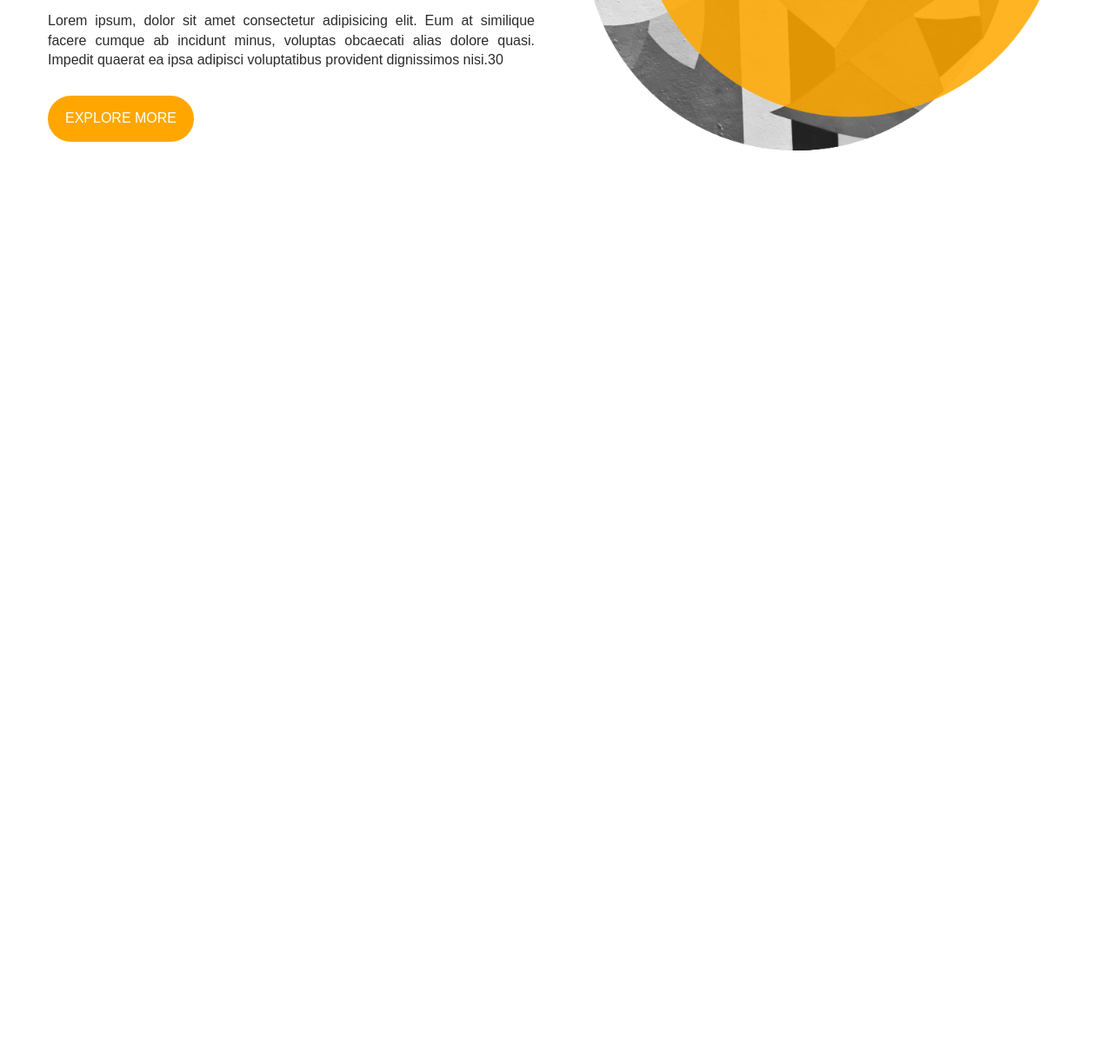
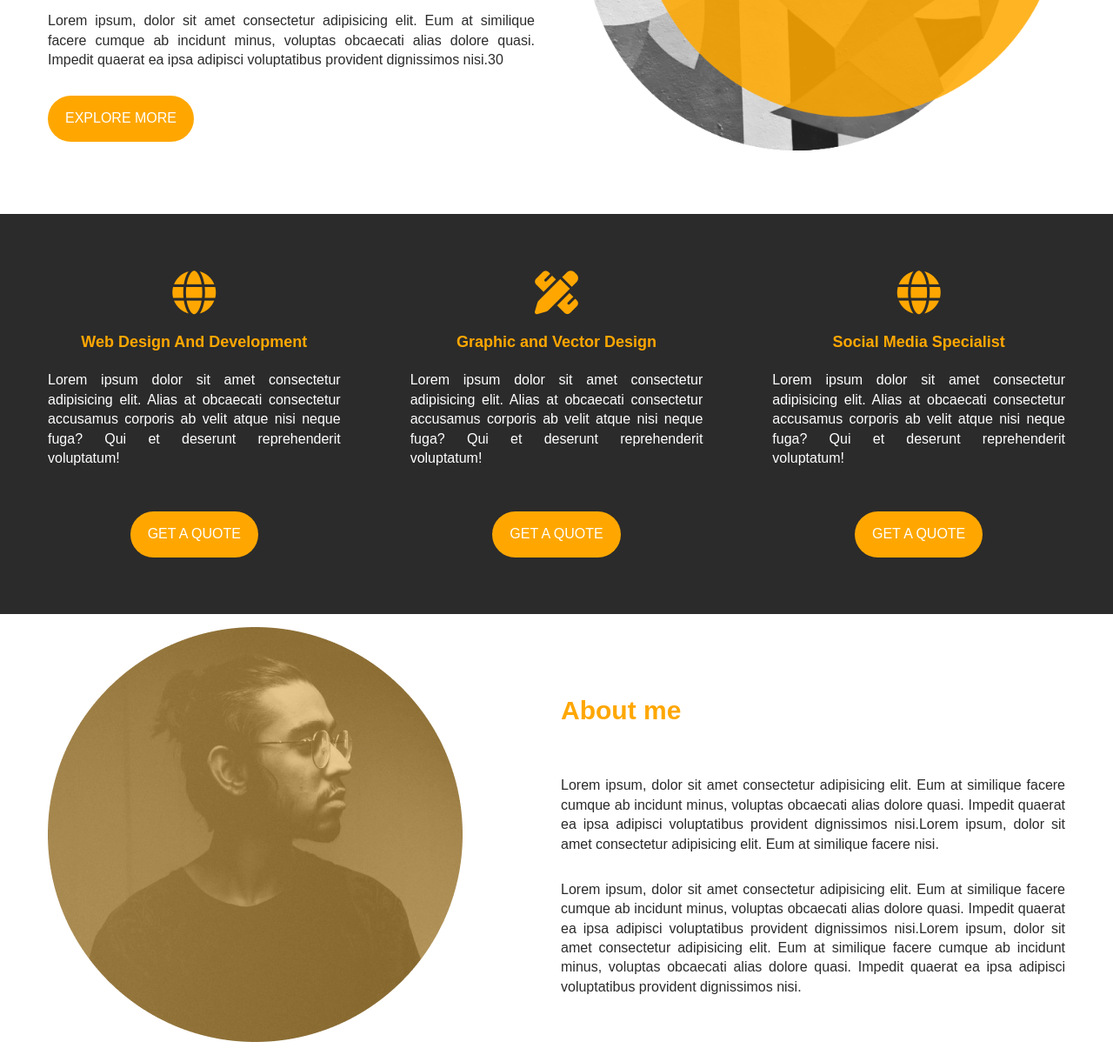
Before and after one commit to bondad-ui/basic-cvd, a plain HTML site: page index.html in a window 1280 px wide. Shown: the part 500-1713 px from the top of the page at 87% size. Before the commit the page ends 800 px from the top, so only its background shows below. Drawn offline with Linux system fonts and the light colour scheme.

Commit message:
srvc 100

```diff
--- a/index.html
+++ b/index.html
@@ -5,6 +5,9 @@
     <meta name="viewport" content="width=device-width, initial-scale=1.0" />
     <title>Creative VISUAL Designs </title>
     <link rel="stylesheet" href="/style.css">
+    <script src="https://kit.fontawesome.com/a6726e13c6.js"
+    crossorigin="anonymous"
+    ></script>
   </head>
   <body>
  <header class="header">
@@ -46,6 +49,47 @@
         </div>
       </div>
     </section>
+
+    <section class="srvc">
+      <div class="container">
+        <div class="srvc__wrapper">
+          <div class="srvc__card">
+            <i class="fa-solid fa-globe"></i>
+            <h4> Web Design And Development</h4>
+            <p>Lorem ipsum dolor sit amet consectetur adipisicing elit. Alias at obcaecati consectetur accusamus corporis ab velit atque nisi neque fuga? Qui et deserunt reprehenderit voluptatum!
+            </p>
+            <a href="" class="btn bg--primary">GET A QUOTE</a>
+          </div>
+          <div class="srvc__card">
+            <i class="fa-solid fa-pen-ruler"></i>
+            <h4> Graphic and Vector Design</h4>
+            <p>Lorem ipsum dolor sit amet consectetur adipisicing elit. Alias at obcaecati consectetur accusamus corporis ab velit atque nisi neque fuga? Qui et deserunt reprehenderit voluptatum!
+            </p>
+            <a href="" class="btn bg--primary">GET A QUOTE</a>
+          </div>
+          <div class="srvc__card">
+            <i class="fa-solid fa-globe"></i>
+            <h4> Social Media Specialist</S> </h4>
+            <p>Lorem ipsum dolor sit amet consectetur adipisicing elit. Alias at obcaecati consectetur accusamus corporis ab velit atque nisi neque fuga? Qui et deserunt reprehenderit voluptatum!
+            </p>
+            <a href="" class="btn bg--primary">GET A QUOTE</a>
+          </div>
+        </div>
+      </div>
+    </section>
+
     <script src="/script.js"></script>
   </body>
 </html>
+
+ <section class="aboutme">
+      <div class="container">
+        <div class="aboutme__wrapper">
+          <div class="aboutme__text">
+            <h1>About me</h1>
+            <p>Lorem ipsum, dolor sit amet consectetur adipisicing elit. Eum at similique facere cumque ab incidunt minus, voluptas obcaecati alias dolore quasi. Impedit quaerat ea ipsa adipisci voluptatibus provident dignissimos nisi.Lorem ipsum, dolor sit amet consectetur adipisicing elit. Eum at similique facere nisi.
+            </p>
+            <p>Lorem ipsum, dolor sit amet consectetur adipisicing elit. Eum at similique facere cumque ab incidunt minus, voluptas obcaecati alias dolore quasi. Impedit quaerat ea ipsa adipisci voluptatibus provident dignissimos nisi.Lorem ipsum, dolor sit amet consectetur adipisicing elit. Eum at similique facere cumque ab incidunt minus, voluptas obcaecati alias dolore quasi. Impedit quaerat ea ipsa adipisci voluptatibus provident dignissimos nisi.
+</p>
+          </div>
+          <img src="img/about2.png" alt="">
--- a/style.css
+++ b/style.css
@@ -1,4 +1,4 @@
-* {
+*   {
     -webkit-box-sizing: border-box;
     -moz-box-sizing: border-box;
     box-sizing: border-box;
@@ -119,8 +119,8 @@ img {
   /* GRID */
   .container{
     max-width:120rem;
-    margin:0 auto;
-    padding:1.5rem;
+    margin: 0 auto;
+    padding: 1.5rem;
   }
 
 /* HEADER */
@@ -129,7 +129,7 @@ img {
     position: fixed;
     width: 100%
 }
-.header .branding h3{
+.header .branding h3 {
     color:#ffffff;
     font-size:2.5rem;
     font-weight: 600;
@@ -138,7 +138,7 @@ img {
     color:#ffa700;
 }
 .header .branding{
-    display: flex;
+    display:flex;
     align-items: center;
     gap: 2rem;
 }
@@ -149,90 +149,90 @@ img {
 .header .header__nav ul{
     display: flex;
     align-items: center;
-    gap: 2.5rem
+    gap: 2.5rem;
 }
 .header .header__nav ul li:hover a{
-    color: #ffa700;
+    color:#ffa700;
 }
 .header .header__nav ul li:hover{
     scale: 1.1;
-    transition: 0.2s ease;
+    transition: 0.5s ease;
 }
 .header .header__wrapper {
     display: flex;
     align-items: center;
     justify-content: space-between;
 }
-.header .toggle__menu {
-  display: none;
+.header .toggle__menu{
+  display:none;
 }
 .header .toggle__menu span{
   width:3rem;
   height:0.3rem;
-  border-radius: 5rem;
-  background-color: #ffa700;
-  display: block;
-  transition:.5s ease;
+  border-radius:5rem;
+  background-color:#ffa700;
+  display:block;
+  transition:0.5s ease;
 }
 .header .toggle__menu span:nth-child(2){
- margin: 0.5rem 0;
+  margin:0.5rem 0;
 }
 .header .toggle__menu.open span:first-child{
-  transform:translateY(10px) rotate(225deg);
-  transition:.5s ease;
+  transform: translateY(8px) rotate(225deg);
+  transition:0.5s ease;
 }
 .header .toggle__menu.open span:nth-child(2){
-  opacity: 0;
+  opacity:0;
 }
 .header .toggle__menu.open span:last-child{
-  transform:translateY(-7px) rotate(-225deg);
-  transition:.5s ease;
+  transform: translateY(-8px) rotate(-225deg);
+  transition:0.5s ease;
 }
 .header .header__nav.open {
   right: 0rem;
-  transition: .5s ease;
+  transition: 0.5s ease;
 }
 /* HEADER MOBILE VIEW */
-@media screen and (max-width:500px){
-.header .header__nav {
-  background: #2b2b2b;
+@media screen and (max-width:500px) {
+  .header .header__nav{
+    background:#2b2b2b;
     position: absolute;
     right: -100rem;
     top: 8rem;
     width: 100%;
     height: 100vh;
     padding-top: 10rem;
-  transition: .5 ease;
   }
-.header .header__nav ul {
+  .header .header__nav ul{
     display: flex;
     flex-direction: column;
+
   }
-.header .branding img {
-width: 5rem;
+  .header .branding img{
+    width:5rem;
   }
-.header .toggle__menu {
-  display: block;
+  .header .toggle__menu{
+    display:block;
   }
 }
 
-/* banner */
+/* BANNER */
 .banner{
   padding-top: 13rem;
   padding-bottom: 5rem;
-  background: #ffffff
+  background:#ffffff;
 }
-.banner .banner__wrapper{
+.banner .banner__wrapper {
   display: grid;
-  grid-template-columns: 1fr 1fr;
-  align-items: center;
-  gap: 5rem;
+  grid-template-columns:1fr 1fr;
+  align-items:center;
+  gap: 5rem
 }
-.banner .banner__text h1{
+.banner .banner__text h1 {
   font-size: 10rem;
-  font-weight: 800;
-  color: #ffa700;
-  line-height: 1;
+  font-weight:800;
+  color:#ffa700;
+  line-height:1;
 }
 .banner .banner__text p {
   margin-top: 5rem;
@@ -241,41 +241,120 @@ width: 5rem;
 }
 @media screen and (max-width:500px){
   .banner{
-    padding-left: 2rem;
-    padding-right: 2rem;
+    padding-left:2rem;
+    padding-right:2rem;
   }
   .banner .banner__wrapper {
     display:grid;
     grid-template-columns: 1fr;
-    .b
+
   }
-  .banner .banner__text {
+  .banner .banner__text{
     order: 2;
   }
-  .banner .banner__text h1 {
+  .banner .banner__text h1{
     font-size: 3rem;
     text-align: center;
   }
-  .banner .banner__text a {
+  .banner .banner__text a{
     display: flex;
     width: fit-content;
   }
-  .banner img {
+  .banner img{
     width: 20rem;
-    margin: 0 auto;
+    margin: 0 auto
+  }
+}
+/* ABOUTME */
+.aboutme .aboutme__wrapper{
+  display: grid;
+  grid-template-columns: 1fr 1fr;
+  align-items: center;
+  gap: 1rem;
+}
+.aboutme .aboutme__wrapper :nth-child(1){
+  order: 2;
+}
+.aboutme .aboutme__text h1{
+  font-size: 3rem;
+  font-weight:600;
+  color:#ffa700;
+  line-height: 5;
 
 }
+.aboutme .aboutme__text p {
+  margin-bottom: 3rem;
+  text-align: justify;
 }
-/* REPEATABLE PATERN */
+/* Mobile */
+@media screen and (max-width:500px){
+  .aboutme{
+    padding-left: 2rem;
+    padding-right: 2rem;
+  }
+  .aboutme .aboutme__wrapper {
+    display:grid;
+    grid-template-columns: 1fr;
+  }
+  .aboutme .aboutme__text h1{
+    font-size: 27px;
+    text-align: center;
+    color: #ffa700;
+  }
+  .aboutme img{
+    width: 20rem;
+    margin:  0 auto;
+  }
+}
+
+/* SRVC */
+.srvc{
+  background: #2b2b2b;
+  padding: 5rem 0;
+}
+.srvc .srvc__wrapper {
+  display: grid;
+  grid-template-columns: 1fr 1fr 1fr;
+  gap: 8rem
+}
+.srvc .srvc__card {
+  text-align: center;
+}
+.srvc .srvc__card i {
+  color: #ffa700;
+  font-size: 5rem;
+}
+.srvc .srvc__card h4{
+  color: #ffa700;
+  font-size: 1.8rem;
+  font-weight: 600;
+  margin: 2rem 0;
+}
+.srvc .srvc__card p {
+  color: #ffffff;
+  margin-bottom: 5rem;
+  text-align: justify;
+}
+
+@media screen and (max-width:500px){
+  .srvc .srvc__wrapper {
+    display: grid;
+    grid-template-columns: 1fr;
+    margin: 0 2rem;
+    gap: 15rem;
+  }
+}
+
+/* Patterns */
 .btn{
   display: inline-block;
-  padding: 1.5rem 2rem;
+  padding:1.5rem 2rem;
   border-radius: 5rem;
-  color: #ffffff;
+  color:#ffffff;
 }
 .btn:hover {
   scale: 1.1;
 }
 .btn.bg--primary{
-  background: #ffa700;
+  background:#ffa700;
 }
```
Lines whose indentation alone changed are shown as unchanged.
